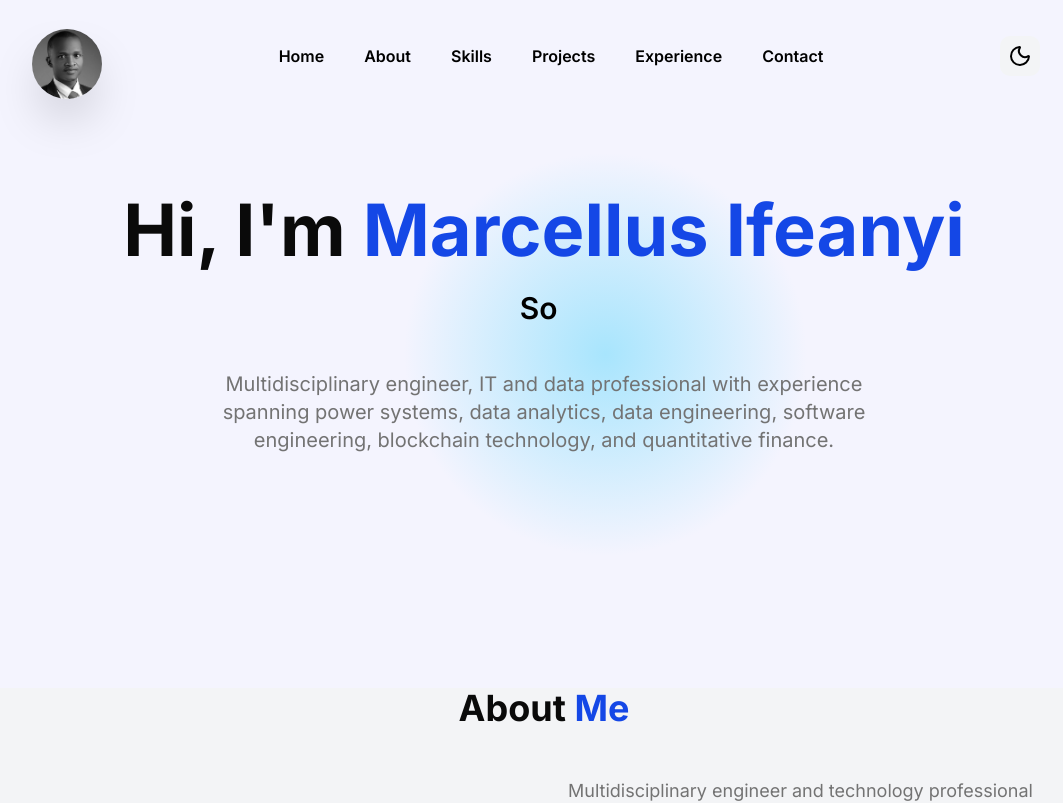
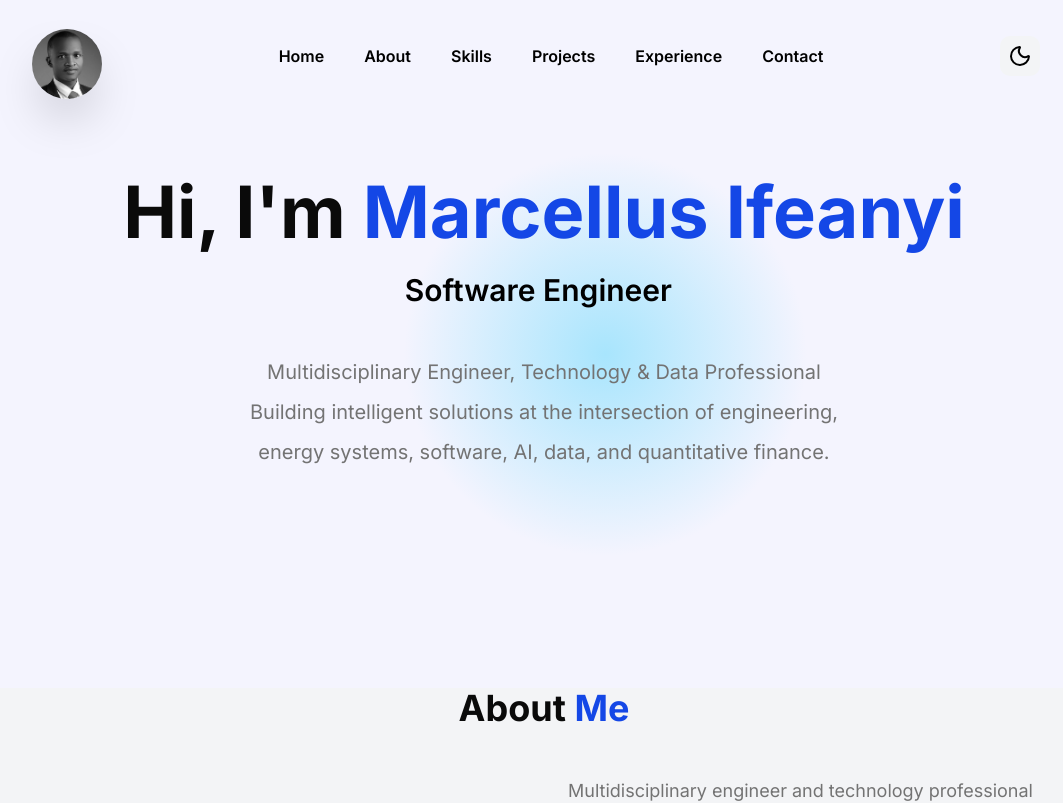
Before and after one commit to MarsIfeanyi/Mars-Ifeanyi-Portfolio, a Next.js app: page / in a window 1280 px wide. Shown: the top 803 px of the page, without its empty margins (96-1159 px from the left). Built offline with nearby package versions, Linux system fonts and the light colour scheme.

Commit message:
Fix Styles and UI Description and UI

```diff
--- a/components/Home/Hero/Hero.tsx
+++ b/components/Home/Hero/Hero.tsx
@@ -1,101 +1,74 @@
 "use client";
-
 import { Button } from "@/components/ui/button";
 import { Download, FolderOpen } from "lucide-react";
 import { TypeAnimation } from "react-type-animation";
-
 const Hero = () => {
   return (
     <div
       id="home"
-      className="
-        relative
-        min-h-[calc(100vh-7rem)]
-        flex
-        items-center
-        justify-center
-        overflow-hidden
-        bg-[radial-gradient(circle_476px_at_54.8%_51.5%,rgba(168,229,253,1)_0%,rgba(244,244,254,1)_42.3%,rgba(244,244,254,1)_100.2%)]
-        dark:bg-[radial-gradient(circle_476px_at_54.8%_51.5%,rgba(30,64,175,0.35)_0%,rgba(17,24,39,0.9)_55%,rgba(17,24,39,1)_100%)]
-      "
+      className=" relative min-h-[calc(100vh-7rem)] flex items-center justify-center overflow-hidden bg-[radial-gradient(circle_476px_at_54.8%_51.5%,rgba(168,229,253,1)_0%,rgba(244,244,254,1)_42.3%,rgba(244,244,254,1)_100.2%)] dark:bg-[radial-gradient(circle_476px_at_54.8%_51.5%,rgba(30,64,175,0.35)_0%,rgba(17,24,39,0.9)_55%,rgba(17,24,39,1)_100%)] "
     >
-      {/* Content */}
-
-      <div className="relative z-10 text-center px-6 pt-24 sm:pt-0">
-        {/* Sub title */}
-
-        {/* Title */}
+      {" "}
+      {/* Content */}{" "}
+      <div className="relative z-10 px-6 pt-24 text-center sm:pt-0">
+        {" "}
+        {/* Main Title */}{" "}
         <h1
           data-aos="fade-up"
           data-aos-delay="100"
-          className="text-4xl sm:text-5xl md:text-6xl lg:text-7xl font-bold mb-6"
+          className=" mb-6 text-4xl font-bold sm:text-5xl md:text-6xl lg:text-7xl "
         >
+          {" "}
           Hi, I&apos;m{" "}
           <span className="text-blue-700 dark:text-yellow-500">
-            Marcellus Ifeanyi
-          </span>
-        </h1>
-
-        {/* Typewriter effect */}
+            {" "}
+            Marcellus Ifeanyi{" "}
+          </span>{" "}
+        </h1>{" "}
+        {/* Professional Titles */}{" "}
         <div
           data-aos="fade-up"
           data-aos-delay="200"
-          className="text-xl sm:text-2xl md:text-3xl text-black dark:text-white font-semibold mb-4 sm:mb-8 h-12"
+          className=" mb-4 h-12 text-xl font-semibold text-black dark:text-white sm:mb-8 sm:text-2xl md:text-3xl "
         >
+          {" "}
           <TypeAnimation
             sequence={[
-              "Data Engineer",
-              2000,
+              "Electrical & Electronics Engineer",
+              2200,
               "Software Engineer",
-              2000,
-              "Data Analytics Engineer",
-              2000,
-              "IT Support Engineer",
-              2000,
-              "Quant and Chartered Trader",
-              2000,
-              "Full Stack Blockchain Developer",
-              2000,
+              2200,
+              "Data & Analytics Engineer",
+              2200,
+              "AI & Machine Learning Engineer",
+              2200,
+              "Blockchain Developer",
+              2200,
+              "Quantitative Finance Enthusiast",
+              2200,
             ]}
             wrapper="span"
             speed={50}
             repeat={Infinity}
             className="font-mono"
-          />
-        </div>
-
-        {/* Description */}
+          />{" "}
+        </div>{" "}
+        {/* Professional Description */}{" "}
         <p
           data-aos="fade-up"
           data-aos-delay="300"
-          className="text-xl text-muted-foreground dark:text-gray-200 max-w-2xl mx-auto mb-10"
+          className="mx-auto mb-10 max-w-2xl text-xl text-muted-foreground dark:text-gray-200 leading-10"
         >
-          Multidisciplinary engineer, IT and data professional with experience
-          spanning power systems, data analytics, data engineering, software
-          engineering, blockchain technology, and quantitative finance.
+          Multidisciplinary Engineer, Technology & Data Professional
+          <br />
+          Building intelligent solutions at the intersection of engineering,
+          <br />
+          energy systems, software, AI, data, and quantitative finance.
         </p>
-
-        {/* Buttons */}
-        {/*
-        <div
-          data-aos="fade-up"
-          data-aos-delay="400"
-          className="flex flex-col sm:flex-row gap-4 justify-center"
-        >
-          <Button size="lg" className="w-fit mx-auto sm:mx-0">
-            <FolderOpen className="w-5 h-5 mr-2" />
-            View Projects
-          </Button>
-
-          <Button size="lg" className="w-fit mx-auto sm:mx-0">
-            <Download className="w-5 h-5 mr-2" />
-            Download CV
-          </Button>
-        </div>
-        */}
-      </div>
+        {/* Buttons */}{" "}
+        {/* <div data-aos="fade-up" data-aos-delay="400" className="flex flex-col justify-center gap-4 sm:flex-row" > <Button size="lg" className="mx-auto w-fit sm:mx-0"> <FolderOpen className="mr-2 h-5 w-5" /> View Projects </Button> <Button size="lg" className="mx-auto w-fit sm:mx-0"> <Download className="mr-2 h-5 w-5" /> Download CV </Button> </div> */}{" "}
+      </div>{" "}
     </div>
   );
 };
-
 export default Hero;
```
